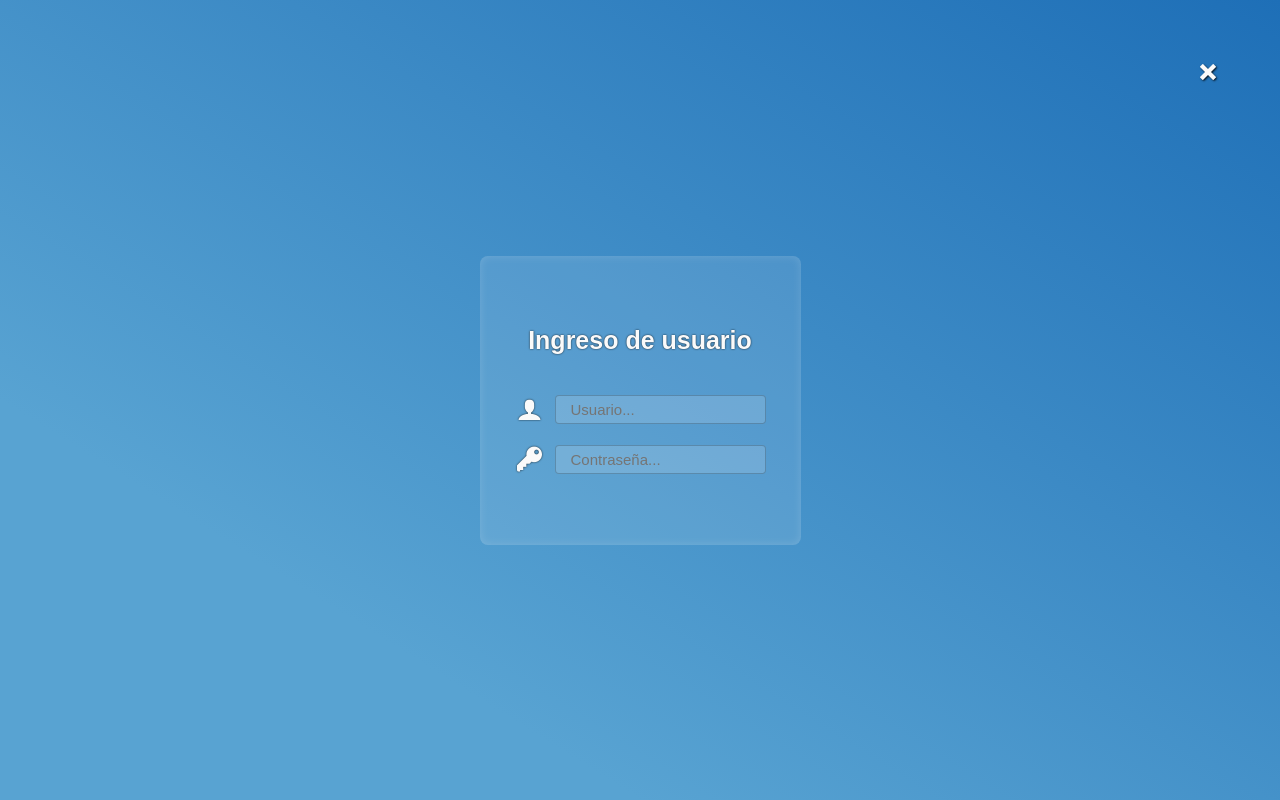
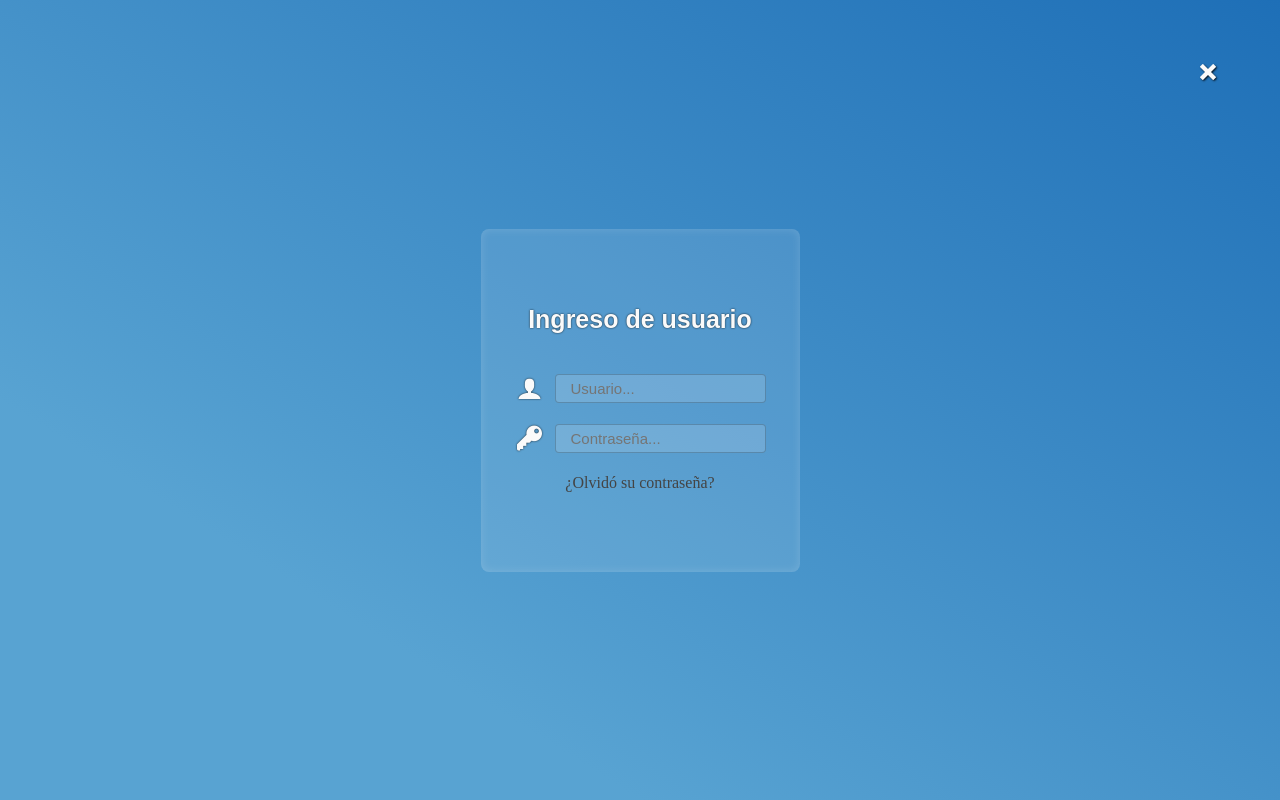
Before and after one commit to ListCodeName/UTN-PracticaFinal, a PHP site: page /login.html in a window 1280 px wide. Run offline with PHP 8.4, Linux system fonts and the light colour scheme; some web fonts are replaced.

Commit message:
Login + js

```diff
--- a/Biblioteca/css/login.css
+++ b/Biblioteca/css/login.css
@@ -14,7 +14,7 @@ body{
     width: 100%;
     height: 100vh;
     box-sizing: border-box;
-    position: sticky;
+    position: fixed;
     right: 0px;
     top: 0px;
     box-shadow: -5px 0px 10px rgba(0,0,0,0.1);
@@ -48,7 +48,7 @@ body{
     background: rgba(255,255,255,0.1);
     box-sizing: border-box;
     border-radius: 0.5rem;
-    padding: 50px 25px;
+    padding: 3.5rem 1.5rem 5rem 1.5rem;
     box-shadow: inset 0px 0px 10px rgba(255,255,255,0.15);
     transition: all 0.35s ease;
 }
@@ -113,3 +113,23 @@ body{
     background: rgba(255,255,255,0.85);
     color: #333;
 }
+
+.login-recovery{
+    width: 100%;
+    box-sizing: border-box;
+    display: flex;
+    justify-content: center;
+}
+
+.login-recovery p{
+    font-size: 1rem;
+    cursor:pointer;
+    color: #444;
+    transition: all 0.35s ease;
+}
+
+.login-recovery p:hover{
+    font-weight: bolder;
+    color: #FAFAFA;
+    text-shadow: 1px 1px 3px rgba(0,0,0,0.85);
+}
--- a/Biblioteca/js/login.js
+++ b/Biblioteca/js/login.js
@@ -1,4 +1,16 @@
 document.getElementById("close-login").addEventListener('click', ()=>{
-    document.getElementById("login").style.position = "absolute";
-    document.getElementById("login").style.right = "-100%";
+    document.getElementById("login-cont").style.opacity = "0";
+    setTimeout(()=>{
+        document.getElementById("login").style.position = "absolute";
+        document.getElementById("login").style.right = "-100%";
+
+    },250);
 });
+
+document.getElementById("open-login").addEventListener('click', ()=>{
+    document.getElementById("login").style.position = "fixed";
+    document.getElementById("login").style.right = "0px";
+    setTimeout(()=>{
+        document.getElementById("login-cont").style.opacity = "1";
+    },300);
+});
--- a/Biblioteca/login.html
+++ b/Biblioteca/login.html
@@ -9,12 +9,14 @@
 </head>
 <body>
 
+    <span class="icon-user" id="open-login"></span>
+
     <form action="" method="post" class="slide-login" id="login">
 
         <span class="icon-cross" id="close-login"></span>
 
 
-        <div class="login-container">
+        <div class="login-container" id="login-cont">
             <div class="login-header">
                 <p>Ingreso de usuario</p>
             </div>
@@ -29,6 +31,11 @@
                     <input type="password" placeholder="Contraseña..." name="pass">
                 </div>
             </div>
+
+            <div class="login-recovery">
+                <p>¿Olvidó su contraseña?</p>
+            </div>
+
         </div>
 
     </form>
```
